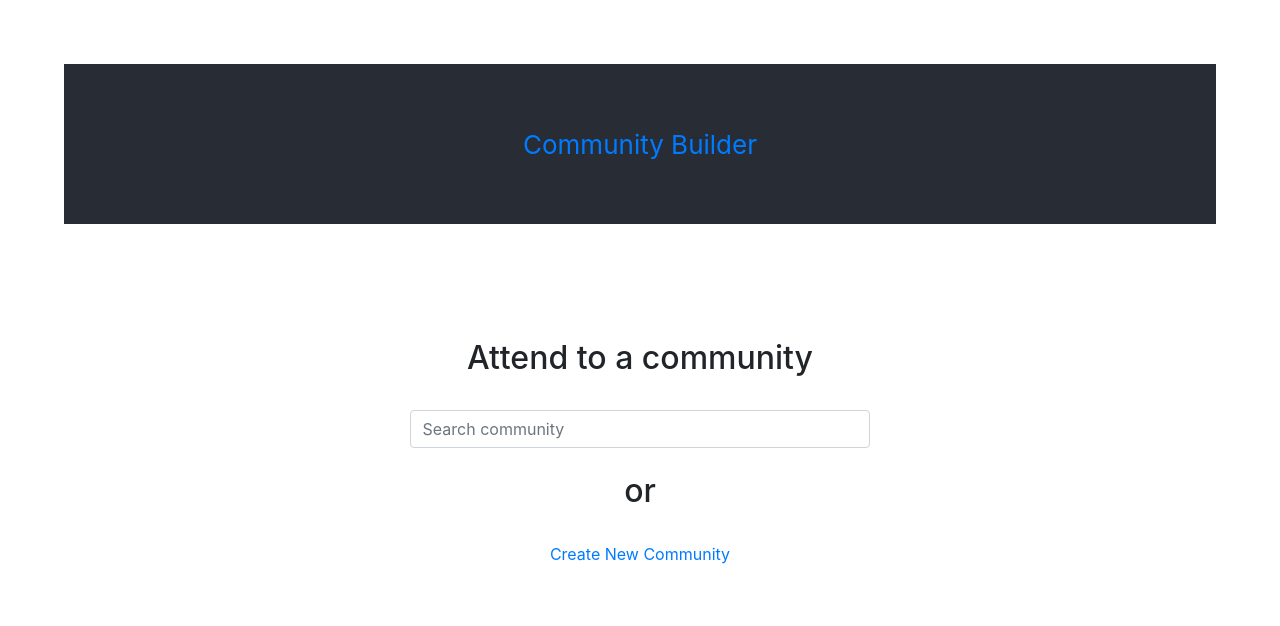
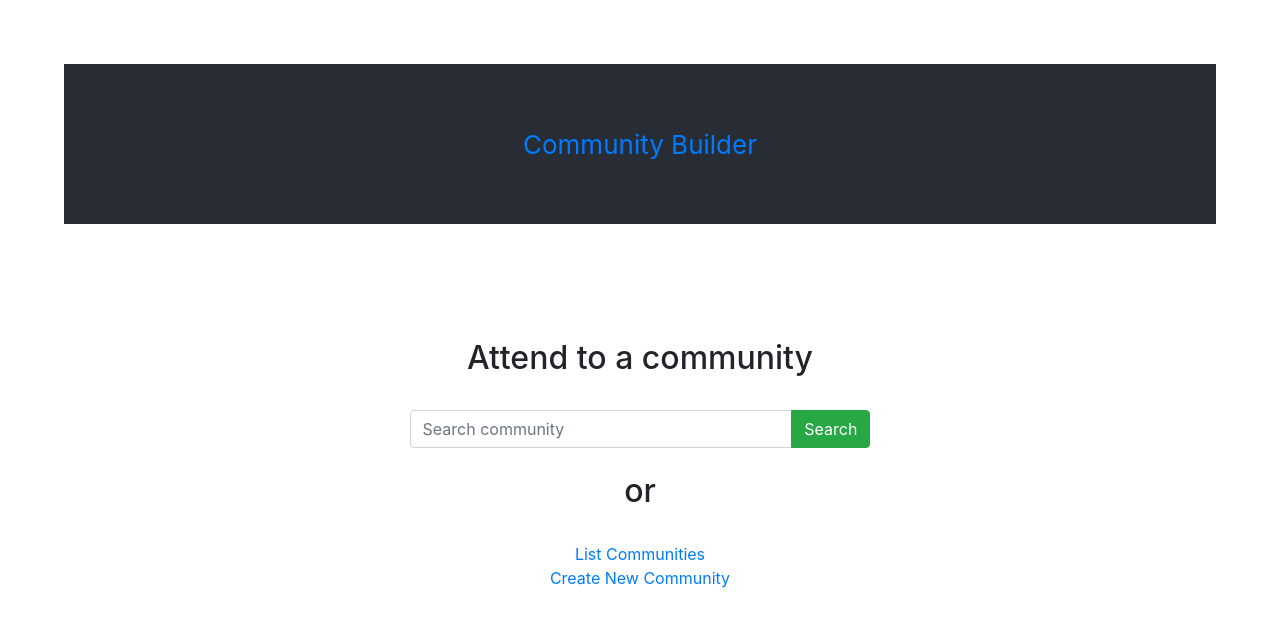
Before and after one commit to mateskarayol/CommunityBuilder, a React (Create React App) app in the folder community-builder-web/: page / in a window 1280 px wide. Shown: the top 626 px of the page. Built offline with nearby package versions, Linux system fonts and the light colour scheme.

Commit message:
Implement List Communities Page #24
repository for list communities

```diff
--- a/community-builder-web/src/forms/Homepage.js
+++ b/community-builder-web/src/forms/Homepage.js
@@ -1,6 +1,6 @@
 import React, {Component} from "react";
 import { Link } from "react-router-dom";
-import { Input} from 'reactstrap';
+import { InputGroup, InputGroupAddon, Input, Button} from 'reactstrap';
 
 class Homepage extends Component {
 
@@ -8,12 +8,16 @@ class Homepage extends Component {
     super();
 
     this.state = {
-      searchKey : '',
+      keyword : '',
     }
   }
 
   inputChangeHandler  = event => {
-
+    const name = event.target.name;
+    const value = event.target.value;
+    this.setState({
+      [name]: value
+    });
   }
 
   render(){
@@ -23,16 +27,20 @@ class Homepage extends Component {
 
             <h2>Attend to a community </h2>
             <br/>
+            <InputGroup>
+              <Input type = "text" name = "keyword" sm={5}
+                value = {this.state.keyword}
+                onChange = {this.inputChangeHandler}
+                placeholder = "Search community"> </Input>
+              <InputGroupAddon addonType="append"><Button color="success">Search</Button></InputGroupAddon>
+            </InputGroup>
 
-            <Input type = "text" name = "name" sm={5}
-              value = {this.state.searchKey}
-              onChange = {this.inputChangeHandler}
-              placeholder = "Search community"> </Input>
             <br/>
 
             <h2>or</h2>
             <br/>
-
+            <Link to = "/listCommunities" color="secondary">List Communities</Link>
+            <br/>
             <Link to = "/createCommunity" color="secondary">Create New Community</Link>
 
         </div>
```
Also changed, not shown: 2 other files (tests, documents, lock files or other folders).
